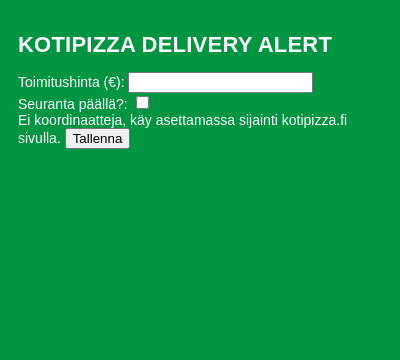
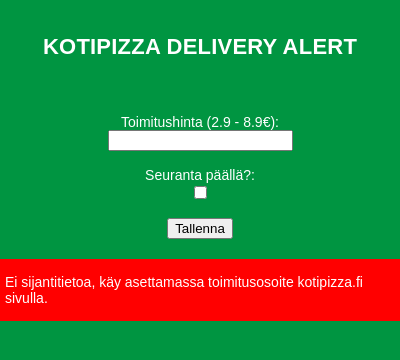
Before and after one commit to nikosalonen/kotipizza-browser-extension, a browser extension: page popup.html in a window 400 px wide. Drawn offline with Linux system fonts and the light colour scheme.

Commit message:
more styling

```diff
--- a/popup.html
+++ b/popup.html
@@ -4,8 +4,8 @@
 
 <head>
   <style>
-    /* Add your CSS styles */
     html {
+
       @font-face {
         font-family: benton-sans-condensed;
         src: url('./assets/BentonSans Comp Black Regular.otf' format("opentype"));
@@ -13,15 +13,22 @@
     }
 
     body {
+      display: flex;
+      flex-direction: column;
+      margin: 0;
+      padding: 0%;
       font-family: benton-sans-condensed, Arial, Helvetica, sans-serif;
 
       font-size: 14px;
       color: #FFF;
       background-color: #009541;
-      padding: 10px;
     }
 
     h1 {
+      display: flex;
+      justify-content: center;
+      align-items: center;
+      padding: 20px;
       text-transform: uppercase;
       font-style: normal;
       font-weight: 600;
@@ -30,21 +37,42 @@
       letter-spacing: 0.01em;
     }
 
+    #form {
+      display: flex;
+      flex-direction: column;
+      justify-content: center;
+      align-items: center;
+      padding: 20px;
+    }
+
+    #coordinates {
+
+      display: flex;
+      flex-direction: column;
+      justify-content: center;
+      align-items: center;
+      background-color: red;
+      padding: 15px 5px;
+    }
+
   </style>
 </head>
 
 <body>
   <h1>Kotipizza Delivery Alert</h1>
-  <label for="alertThreshold">Toimitushinta (€):</label>
-  <input type="number" id="alertThreshold" min="2.9" step="8.9">
-  <br>
+  <form id="form">
 
-  <label for="alertEnabled">Seuranta päällä?:</label>
-  <input type="checkbox" id="alertEnabled">
-  <br>
+    <label for="alertThreshold">Toimitushinta (2.9 - 8.9€):</label>
+    <input type="number" id="alertThreshold" min="2.9" step="8.9">
+    <br>
+
+    <label for="alertEnabled">Seuranta päällä?:</label>
+    <input type="checkbox" id="alertEnabled">
+    <br>
+    <button id="save">Tallenna</button>
+  </form>
+  <script src="popup.js"></script>
   <span id="coordinates"></span>
-  <button id="save">Tallenna</button>
-  <script src="popup.js"></script>
 </body>
 
 </html>
--- a/popup.js
+++ b/popup.js
@@ -3,8 +3,9 @@
   chrome.storage.local.get(['alertThreshold', 'coordinates', 'alertEnabled'], (result) => {
     document.getElementById('alertThreshold').value = result.alertThreshold;
     document.getElementById('alertEnabled').checked = result.alertEnabled;
+    console.log(result.coordinates);
     if (!result.coordinates) {
-      document.getElementById('coordinates').innerHTML = 'Ei koordinaatteja, käy asettamassa sijainti kotipizza.fi sivulla.';
+      document.getElementById('coordinates').innerHTML = 'Ei sijantitietoa, käy asettamassa toimitusosoite kotipizza.fi sivulla.';
     } else {
       document.getElementById('coordinates').innerHTML = "";
     }
```
